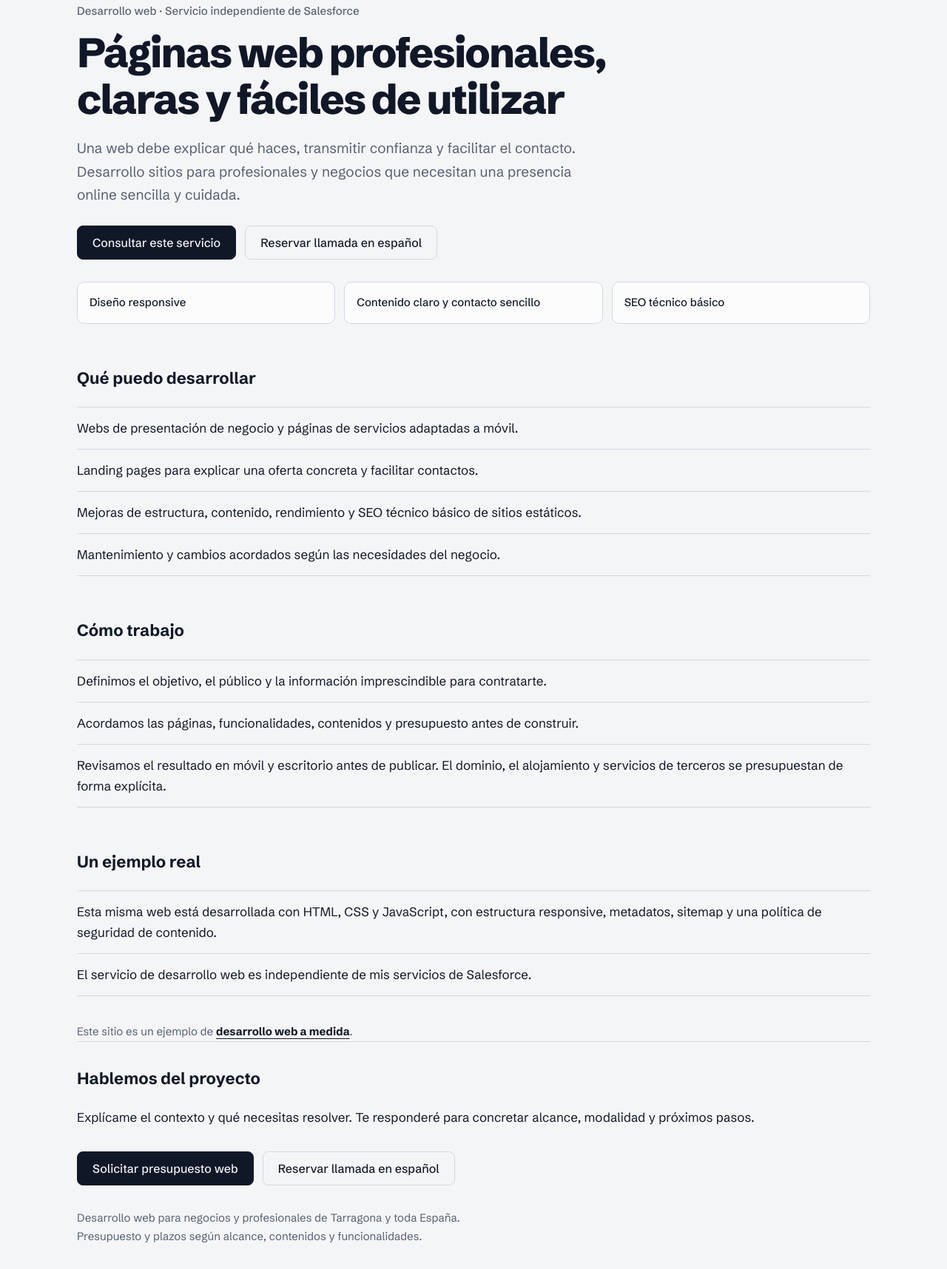
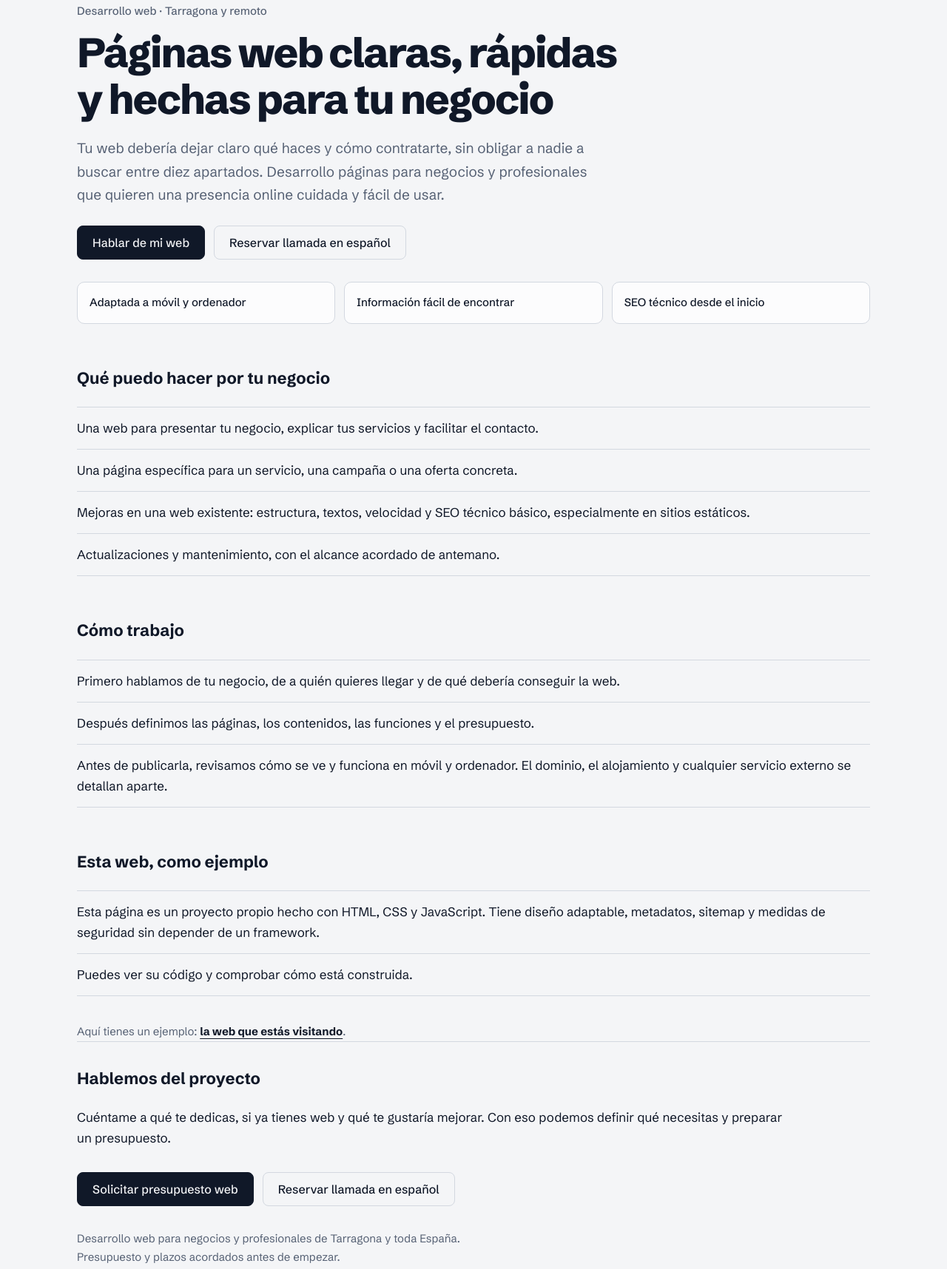
Before and after one commit to Kairveth/web-personal, a plain HTML site: page public/paginas-web/index.html in a window 1280 px wide. Shown: the part 113-1829 px from the top of the page at 74% size. Drawn offline with Linux system fonts and the light colour scheme.

Commit message:
copy: give web development offer a warmer, client-focused voice

```diff
--- a/public/paginas-web/index.html
+++ b/public/paginas-web/index.html
@@ -4,19 +4,19 @@
   <meta charset="utf-8" />
   <meta name="viewport" content="width=device-width, initial-scale=1" />
   <title>Desarrollo de páginas web en Tarragona | Pedro Romero</title>
-  <meta name="description" content="Desarrollo de páginas web profesionales para negocios y profesionales en Tarragona. Diseño adaptable a móvil, contenido claro y base SEO técnica." />
+  <meta name="description" content="Creo páginas web para negocios y profesionales de Tarragona. Webs que explican bien tus servicios, funcionan en móvil y facilitan que te contacten." />
   <meta name="theme-color" content="#f4f5f7" />
   <link rel="icon" href="/favicon.svg" type="image/svg+xml" />
   <link rel="canonical" href="https://www.pedroralvarez.com/paginas-web/" />
   <meta property="og:type" content="website" />
   <meta property="og:locale" content="es_ES" />
   <meta property="og:title" content="Desarrollo de páginas web en Tarragona | Pedro Romero" />
-  <meta property="og:description" content="Desarrollo de páginas web profesionales para negocios y profesionales en Tarragona. Diseño adaptable a móvil, contenido claro y base SEO técnica." />
+  <meta property="og:description" content="Creo páginas web para negocios y profesionales de Tarragona. Webs que explican bien tus servicios, funcionan en móvil y facilitan que te contacten." />
   <meta property="og:url" content="https://www.pedroralvarez.com/paginas-web/" />
   <meta property="og:image" content="https://www.pedroralvarez.com/og.png" />
   <meta name="twitter:card" content="summary_large_image" />
   <script type="application/ld+json">
-    {"@context":"https://schema.org","@type":"BreadcrumbList","itemListElement":[{"@type":"ListItem","position":1,"name":"Inicio","item":"https://www.pedroralvarez.com/"},{"@type":"ListItem","position":2,"name":"Páginas web profesionales, claras y fáciles de utilizar","item":"https://www.pedroralvarez.com/paginas-web/"}]}
+    {"@context":"https://schema.org","@type":"BreadcrumbList","itemListElement":[{"@type":"ListItem","position":1,"name":"Inicio","item":"https://www.pedroralvarez.com/"},{"@type":"ListItem","position":2,"name":"Páginas web claras, rápidas y hechas para tu negocio","item":"https://www.pedroralvarez.com/paginas-web/"}]}
   </script>
   <script src="../theme.js"></script>
   <link rel="stylesheet" href="../styles.css" />
@@ -26,51 +26,51 @@
 <a class="skip" href="#main">Saltar al contenido</a>
 <main id="main" class="wrap caso service-page" tabindex="-1">
   <a class="caso-back" href="/">← Volver al inicio</a>
-  <p class="eyebrow">Desarrollo web · Servicio independiente de Salesforce</p>
-  <h1>Páginas web profesionales, claras y fáciles de utilizar</h1>
-  <p class="lead">Una web debe explicar qué haces, transmitir confianza y facilitar el contacto. Desarrollo sitios para profesionales y negocios que necesitan una presencia online sencilla y cuidada.</p>
+  <p class="eyebrow">Desarrollo web · Tarragona y remoto</p>
+  <h1>Páginas web claras, rápidas y hechas para tu negocio</h1>
+  <p class="lead">Tu web debería dejar claro qué haces y cómo contratarte, sin obligar a nadie a buscar entre diez apartados. Desarrollo páginas para negocios y profesionales que quieren una presencia online cuidada y fácil de usar.</p>
   <div class="actions service-page-actions">
-    <a class="btn btn-primary" href="mailto:pedro@pedroralvarez.com?subject=Desarrollo%20p%C3%A1gina%20web">Consultar este servicio</a>
+    <a class="btn btn-primary" href="mailto:pedro@pedroralvarez.com?subject=Desarrollo%20p%C3%A1gina%20web">Hablar de mi web</a>
     <a class="btn btn-quiet" href="https://cal.com/pedro-romero-alvarez/30min" rel="noopener noreferrer">Reservar llamada en español</a>
   </div>
   <ul class="service-page-facts" aria-label="Aspectos clave del servicio">
-    <li>Diseño responsive</li>
-    <li>Contenido claro y contacto sencillo</li>
-    <li>SEO técnico básico</li>
+    <li>Adaptada a móvil y ordenador</li>
+    <li>Información fácil de encontrar</li>
+    <li>SEO técnico desde el inicio</li>
   </ul>
   <section>
-    <h2>Qué puedo desarrollar</h2>
+    <h2>Qué puedo hacer por tu negocio</h2>
     <ul>
-      <li>Webs de presentación de negocio y páginas de servicios adaptadas a móvil.</li>
-      <li>Landing pages para explicar una oferta concreta y facilitar contactos.</li>
-      <li>Mejoras de estructura, contenido, rendimiento y SEO técnico básico de sitios estáticos.</li>
-      <li>Mantenimiento y cambios acordados según las necesidades del negocio.</li>
+      <li>Una web para presentar tu negocio, explicar tus servicios y facilitar el contacto.</li>
+      <li>Una página específica para un servicio, una campaña o una oferta concreta.</li>
+      <li>Mejoras en una web existente: estructura, textos, velocidad y SEO técnico básico, especialmente en sitios estáticos.</li>
+      <li>Actualizaciones y mantenimiento, con el alcance acordado de antemano.</li>
     </ul>
   </section>
   <section>
     <h2>Cómo trabajo</h2>
     <ul>
-      <li>Definimos el objetivo, el público y la información imprescindible para contratarte.</li>
-      <li>Acordamos las páginas, funcionalidades, contenidos y presupuesto antes de construir.</li>
-      <li>Revisamos el resultado en móvil y escritorio antes de publicar. El dominio, el alojamiento y servicios de terceros se presupuestan de forma explícita.</li>
+      <li>Primero hablamos de tu negocio, de a quién quieres llegar y de qué debería conseguir la web.</li>
+      <li>Después definimos las páginas, los contenidos, las funciones y el presupuesto.</li>
+      <li>Antes de publicarla, revisamos cómo se ve y funciona en móvil y ordenador. El dominio, el alojamiento y cualquier servicio externo se detallan aparte.</li>
     </ul>
   </section>
   <section>
-    <h2>Un ejemplo real</h2>
+    <h2>Esta web, como ejemplo</h2>
     <ul>
-      <li>Esta misma web está desarrollada con HTML, CSS y JavaScript, con estructura responsive, metadatos, sitemap y una política de seguridad de contenido.</li>
-      <li>El servicio de desarrollo web es independiente de mis servicios de Salesforce.</li>
+      <li>Esta página es un proyecto propio hecho con HTML, CSS y JavaScript. Tiene diseño adaptable, metadatos, sitemap y medidas de seguridad sin depender de un framework.</li>
+      <li>Puedes ver su código y comprobar cómo está construida.</li>
     </ul>
   </section>
-  <p class="related-case">Este sitio es un ejemplo de <a href="/">desarrollo web a medida</a>.</p>
+  <p class="related-case">Aquí tienes un ejemplo: <a href="/">la web que estás visitando</a>.</p>
   <section class="service-page-cta">
     <h2>Hablemos del proyecto</h2>
-    <p>Explícame el contexto y qué necesitas resolver. Te responderé para concretar alcance, modalidad y próximos pasos.</p>
+    <p>Cuéntame a qué te dedicas, si ya tienes web y qué te gustaría mejorar. Con eso podemos definir qué necesitas y preparar un presupuesto.</p>
     <div class="actions">
       <a class="btn btn-primary" href="mailto:pedro@pedroralvarez.com?subject=Consultar%20mi%20web">Solicitar presupuesto web</a>
       <a class="btn btn-quiet" href="https://cal.com/pedro-romero-alvarez/30min" rel="noopener noreferrer">Reservar llamada en español</a>
     </div>
-    <p class="contact-note">Desarrollo web para negocios y profesionales de Tarragona y toda España. Presupuesto y plazos según alcance, contenidos y funcionalidades.</p>
+    <p class="contact-note">Desarrollo web para negocios y profesionales de Tarragona y toda España. Presupuesto y plazos acordados antes de empezar.</p>
   </section>
   <aside class="service-related" aria-label="Otros servicios">
     <h2>Otros servicios</h2>
```
